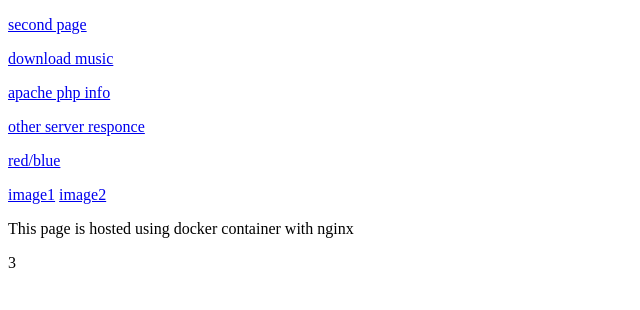
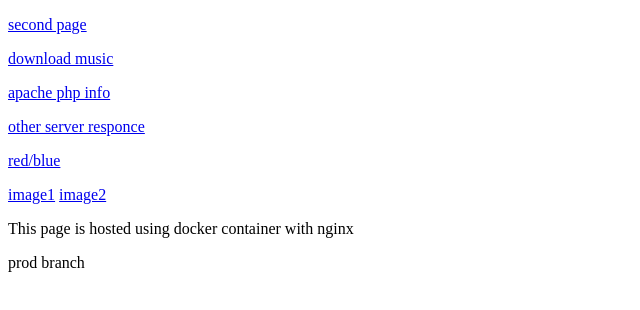
Before and after one commit to sklknn/task15, a plain HTML site: page nginx/ngxhtml/index.html in a window 1280 px wide. Shown: the full height of the page, 0-640 px from the left. Drawn offline with Linux system fonts and the light colour scheme.

Commit message:
i love prod

```diff
--- a/nginx/ngxhtml/index.html
+++ b/nginx/ngxhtml/index.html
@@ -13,7 +13,7 @@
 
   <p>This page is hosted using docker container with nginx</p>
 
-  <p>3</p>
+  <p>prod branch</p>
 
 </body>
 </html>
```
